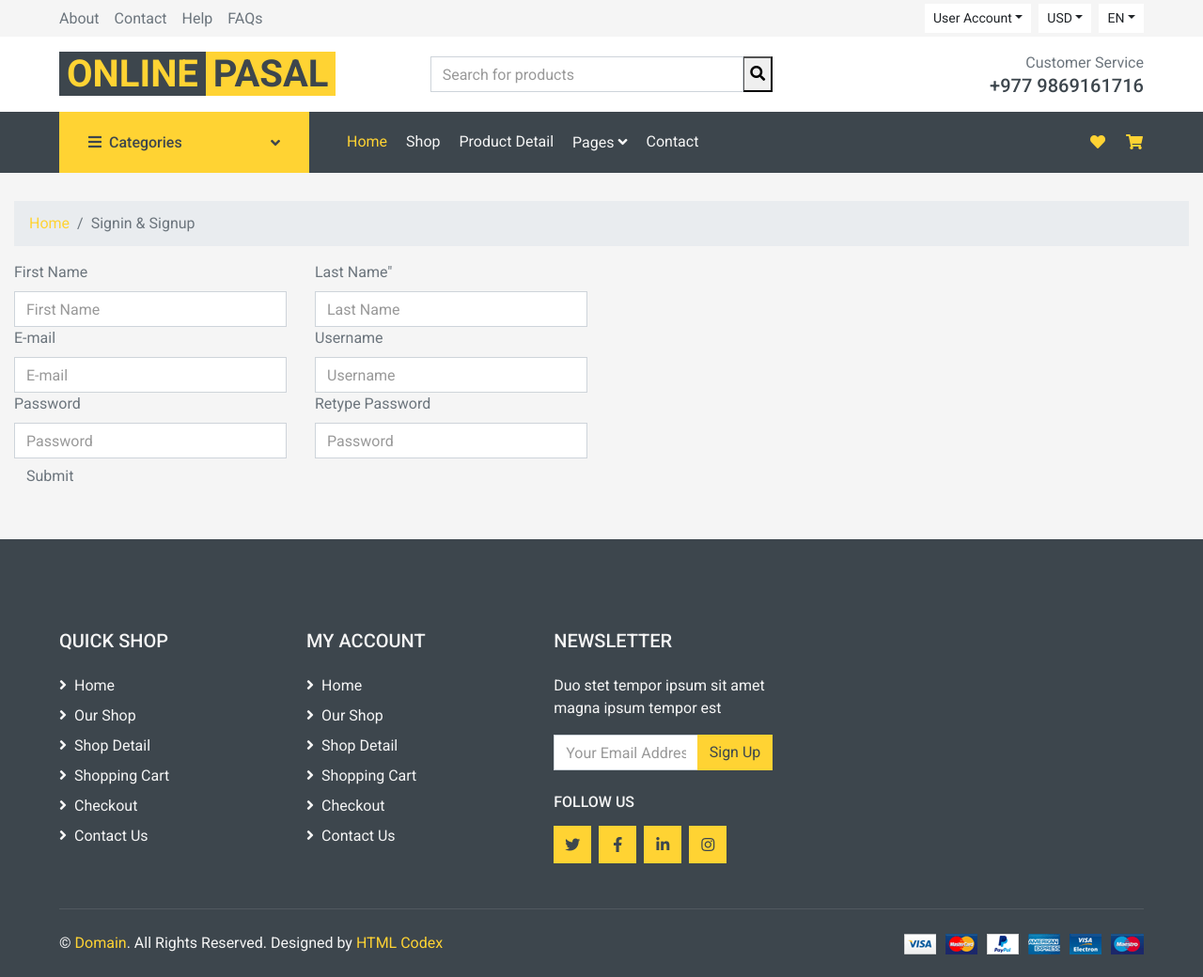
After one commit to Sudip246/OnlinePasal, a Django app: page /signup in a window 1280 px wide. The commit adds this page. Shown: the whole page at 94% size. Run offline with Django 4.2, Linux system fonts and the light colour scheme; some libraries are stand-ins or nearby versions.

Commit message:
Dj onlinePasal

```diff
--- a/home/models.py
+++ b/home/models.py
@@ -67,7 +67,7 @@
     email = models.EmailField(max_length = 500)
 
     def __str__(self):
-        return self.address1
+        return self.address
 
 
 STATUS = (('Active', 'Active'), ('Inactive', 'Inactive'))
--- /dev/null
+++ b/home/serializers.py
@@ -0,0 +1 @@
+from rest_framework improt ser
--- a/home/urls.py
+++ b/home/urls.py
@@ -17,5 +17,6 @@
         path('add_to_wishlist/<slug>', add_to_wishlist, name='add_to_wishlist'),
         path('delete_wishlist/<slug>', delete_wishlist, name='delete_wishlist'),
         path('count_wish/<slug>', count_wish, name = "count_wish"),
+        path('signup', signup, name = 'signup'),
 
 ]
--- a/home/views.py
+++ b/home/views.py
@@ -2,6 +2,7 @@
 from django.views.generic import View
 from .models import *
 from django.contrib import messages
+from django.contrib.auth.models import User
 
 
 # Create your views here.
@@ -38,7 +39,9 @@
 
 
 def contact(request):
-    views={}
+    views = {}
+    views["cart_counts"] = count_cart(request)
+    views["wish_counts"] = count_wish(request)
     views['information'] = Information.objects.all()
     if request.method == "POST":
         name = request.POST['name']
@@ -212,3 +215,33 @@
         WishList.objects.filter(slug=slug,  username=username).delete()
 
         return redirect('/wishlist')
+
+
+def signup(request):
+    if request.method == "POST":
+        first_name = request.POST['f_name']
+        last_name = request.POST['l_name']
+        username = request.POST['username']
+        email = request.POST['email']
+        password = request.POST['password']
+        cpassword = request.POST['cpassword']
+
+        if password == cpassword:
+            if User.objects.filter(username = username).exists():
+                messages.error(request, 'The username is already taken')
+                return redirect('/signup')
+            elif User.objects.filter(email = email).exists():
+                messages.error(request, 'The email is already used.')
+                return redirect('/signup')
+            else:
+                data = User.objects.create(
+                    first_name = first_name,
+                    last_name = last_name,
+                    email = email,
+                    username = username,
+                    password = password
+                )
+                data.save()
+        else:
+            messages.error(request, 'The  password does not match.')
+    return render(request, 'signup.html')
--- a/pasal/settings.py
+++ b/pasal/settings.py
@@ -113,6 +113,8 @@
 
 USE_TZ = True
 
+LOGIN_REDIRECT_URL = '/'
+LOGOUT_REDIRECT_URL = '/'
 
 # Static files (CSS, JavaScript, Images)
 # https://docs.djangoproject.com/en/4.1/howto/static-files/
--- a/pasal/urls.py
+++ b/pasal/urls.py
@@ -21,6 +21,7 @@
 urlpatterns = [
     path('admin/', admin.site.urls),
     path('', include('home.urls')),
+    path('accounts/', include('django.contrib.auth.urls')),
 ]
 
 if settings.DEBUG:
--- a/templates/base.html
+++ b/templates/base.html
@@ -41,12 +41,26 @@
             </div>
             <div class="col-lg-6 text-center text-lg-right">
                 <div class="d-inline-flex align-items-center">
+
                     <div class="btn-group">
-                        <button type="button" class="btn btn-sm btn-light dropdown-toggle" data-toggle="dropdown">My Account</button>
+                        {% if user.is_authenticated %}
+                         <button type="button" class="btn btn-sm btn-light dropdown-toggle" data-toggle="dropdown">{{user.username}}</button>
                         <div class="dropdown-menu dropdown-menu-right">
+                            <a href = "/accounts/logout">
+                            <button class="dropdown-item" type="button">Sign Out</button>
+                            </a>
+                        </div>
+                        {% else %}
+                         <button type="button" class="btn btn-sm btn-light dropdown-toggle" data-toggle="dropdown">User Account</button>
+                        <div class="dropdown-menu dropdown-menu-right">
+                            <a href = "/accounts/login">
                             <button class="dropdown-item" type="button">Sign in</button>
+                            </a>
+                            <a href = "/signup">
                             <button class="dropdown-item" type="button">Sign up</button>
+                            </a>
                         </div>
+                        {% endif %}
                     </div>
                     <div class="btn-group mx-2">
                         <button type="button" class="btn btn-sm btn-light dropdown-toggle" data-toggle="dropdown">USD</button>
--- a/templates/cart.html
+++ b/templates/cart.html
@@ -8,7 +8,6 @@
             <div class="col-12">
                 <nav class="breadcrumb bg-light mb-30">
                     <a class="breadcrumb-item text-dark" href="/">Home</a>
-                    <a class="breadcrumb-item text-dark" href="#">Shop</a>
                     <span class="breadcrumb-item active">Shopping Cart</span>
                 </nav>
             </div>
--- a/templates/contact.html
+++ b/templates/contact.html
@@ -59,9 +59,8 @@
                     src="https://www.google.com/maps/embed?pb=!1m18!1m12!1m3!1d7066.71154702766!2d85.37031377459353!3d27.675396881220472!2m3!1f0!2f0!3f0!3m2!1i1024!2i768!4f13.1!3m3!1m2!1s0x39eb1a13269174b9%3A0x8b9583c158c7f911!2sGatthaghar%2C%20Madhyapur%20Thimi%2044600%2C%20Nepal!5e0!3m2!1sen!2sbd!4v1680508485370!5m2!1sen!2sbd" width="600" height="450" style="border:0;" allowfullscreen="" loading="lazy" referrerpolicy="no-referrer-when-downgrade"
                     frameborder="0" style="border:0;" allowfullscreen="" aria-hidden="false" tabindex="0"></iframe>
                 </div>
-
+                {% for info in information %}
                 <div class="bg-light p-30 mb-3">
-                    {% for info in information %}
                     <p class="mb-2"><i class="fa fa-map-marker-alt text-primary mr-3"></i>{{info.address}}</p>
                     <p class="mb-2"><i class="fa fa-envelope text-primary mr-3"></i>{{info.email}}</p>
                     <p class="mb-2"><i class="fa fa-phone-alt text-primary mr-3"></i>{{info.phone}}</p>
--- /dev/null
+++ b/templates/signup.html
@@ -0,0 +1,67 @@
+{% extends 'base.html' %}
+<!--{% load static %}-->
+{% block content %}
+
+        <!-- Breadcrumb Start -->
+        <div class="breadcrumb-wrap">
+            <div class="container-fluid">
+                <ul class="breadcrumb">
+                    <li class="breadcrumb-item"><a href="#">Home</a></li>
+                    <li class="breadcrumb-item active">Signin & Signup</li>
+                </ul>
+            </div>
+        </div>
+        <!-- Breadcrumb End -->
+
+        <!-- Login Start -->
+        <div class="login">
+            <div class="container-fluid">
+                <div class="row">
+                    {% for message in messages %}
+
+                    <div class="alert alert-danger" role="alert" style = "width : 50%;">
+                        <center> {{message}} </center>
+                    </div>
+
+                    {% endfor %}
+                    <form method = "POST">
+                        {% csrf_token %}
+                    <div class="col-lg-6">
+                        <div class="register-form">
+                            <div class="row">
+                                <div class="col-md-6">
+                                    <label>First Name</label>
+                                    <input name = "f_name" class="form-control" type="text" placeholder="First Name">
+                                </div>
+                                <div class="col-md-6">
+                                    <label>Last Name"</label>
+                                    <input name = "l_name" class="form-control" type="text" placeholder="Last Name">
+                                </div>
+                                <div class="col-md-6">
+                                    <label>E-mail</label>
+                                    <input name = "email" class="form-control" type="email" placeholder="E-mail">
+                                </div>
+                                <div class="col-md-6">
+                                    <label>Username</label>
+                                    <input name = "username" class="form-control" type="text" placeholder="Username">
+                                </div>
+                                <div class="col-md-6">
+                                    <label>Password</label>
+                                    <input name = "password" class="form-control" type="password" placeholder="Password">
+                                </div>
+                                <div class="col-md-6">
+                                    <label>Retype Password</label>
+                                    <input name = "cpassword" class="form-control" type="password" placeholder="Password">
+                                </div>
+                                <div class="col-md-12">
+                                    <button type = "submit" class="btn">Submit</button>
+                                </div>
+                            </div>
+                        </div>
+                    </div>
+                    </form>
+                </div>
+            </div>
+        </div>
+        <!-- Login End -->
+{% endblock %}
--- a/templates/wishlist.html
+++ b/templates/wishlist.html
@@ -8,7 +8,6 @@
             <div class="col-12">
                 <nav class="breadcrumb bg-light mb-30">
                     <a class="breadcrumb-item text-dark" href="/">Home</a>
-                    <a class="breadcrumb-item text-dark" href="#">Shop</a>
                     <span class="breadcrumb-item active">Shopping Cart</span>
                 </nav>
             </div>
```
Also changed, not shown: templates/registration/login.html (added, +52 -0 lines), db.sqlite3.
